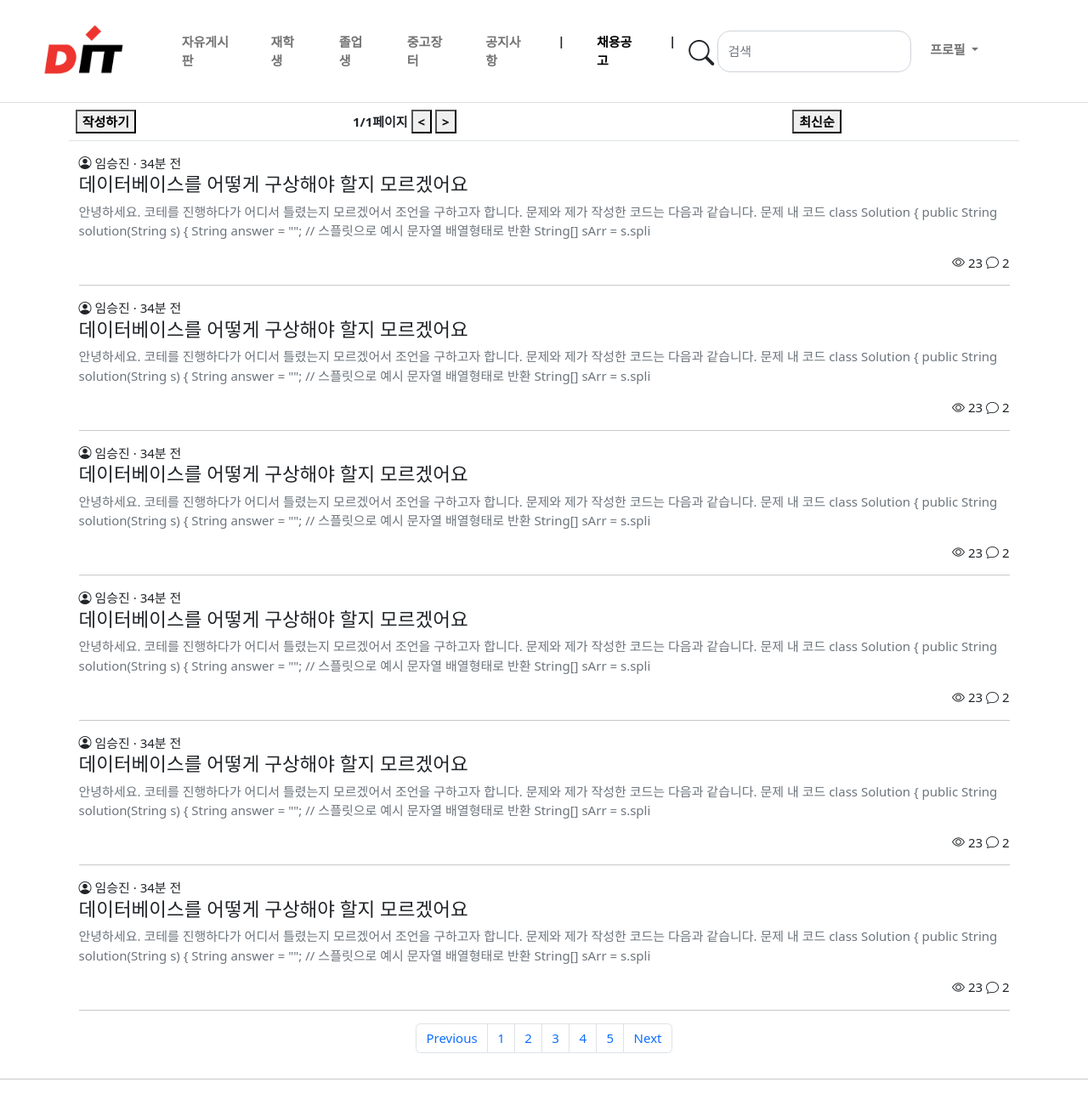
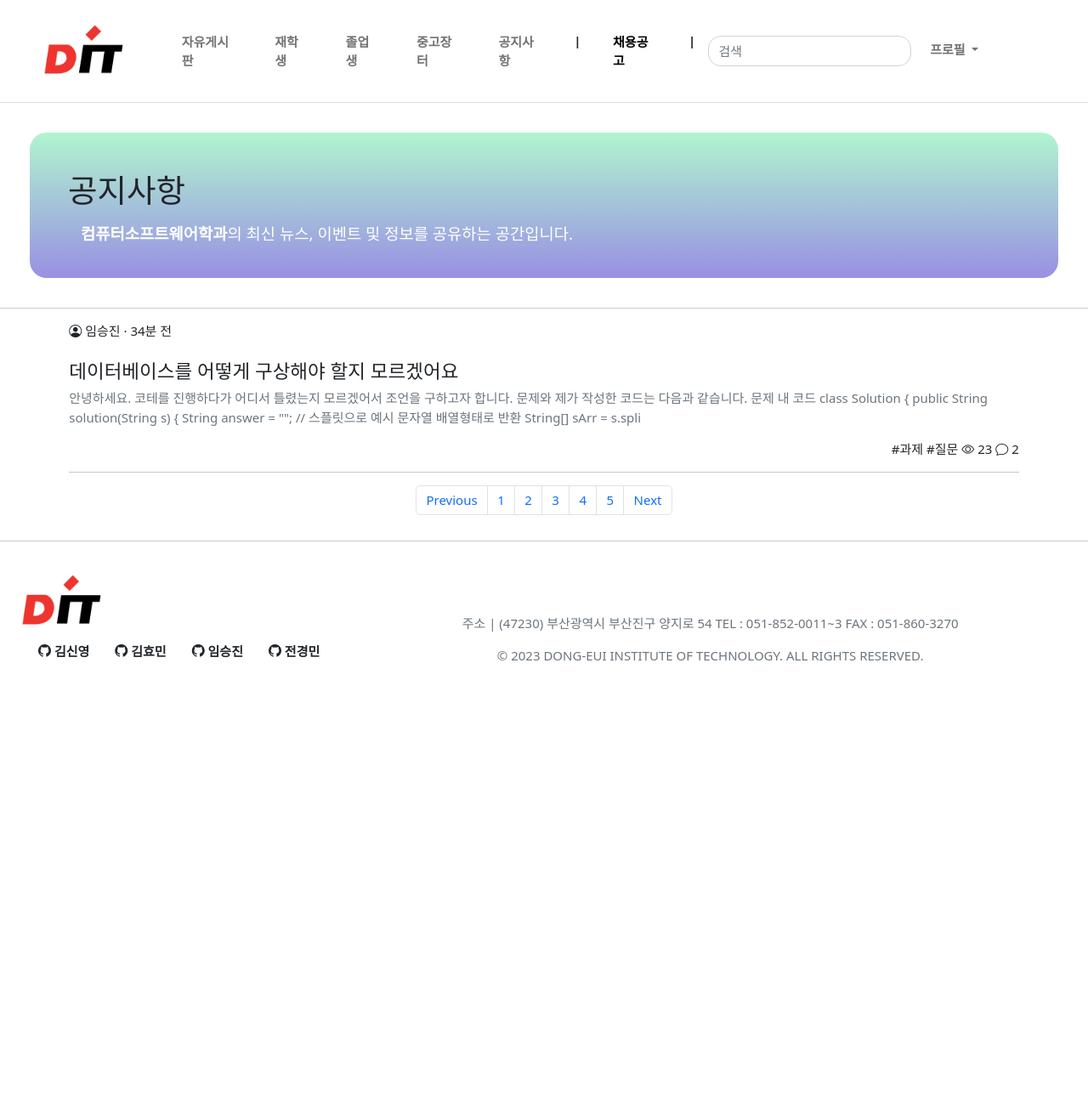
Before and after one commit to SeungJin051/BootstrapPratice, a plain HTML site: page announcement.html in a window 1280 px wide. Shown: the top 1300 px of the page at 85% size. After the commit the page ends 835 px from the top, so only its background shows below. Drawn offline with nearby package versions, Linux system fonts and the light colour scheme.

Commit message:
Update announcement.html

```diff
--- a/announcement.html
+++ b/announcement.html
@@ -129,7 +129,7 @@
             <div class="collapse navbar-collapse" id="navbarSupportedContent">
                 <ul class="navbar-nav me-auto mb-2 mb-lg-0">
                     <li class="nav-item">
-                        <a class="nav-link" href="#">자유게시판</a>
+                        <a class="nav-link" href="free.html">자유게시판</a>
                     </li>
                     <li class="nav-item">
                         <a class="nav-link" href="#">재학생</a>
@@ -154,7 +154,6 @@
                     </li>
                 </ul>
                 <form class="d-flex">
-                    <span id="icon"><i class="bi bi-search"></i></span>
                     <input class="form-control" type="search" placeholder="검색" aria-label="Search">
                 </form>
                 <ul class="navbar-nav mb-lg-1 mb-lg-0">
@@ -177,136 +176,35 @@
         </div>
     </nav>
 
-    <div class="container">
-        <table class="table">
-            <thead>
-                <tr>
-                    <th><button>작성하기</button></th>
-                    <th>
-                        1/1페이지
-                        <button>
-                            < </button>
-                                <button>
-                                    > </button>
-                    </th>
-                    <th><button>최신순</button></th>
-                </tr>
-            </thead>
-        </table>
-
+    <main>
+        <div class="mx-5pricing-header p-5 pb-md-4 text-start"
+            style="background-image: linear-gradient(to top, #9890e3 0%, #b1f4cf 100%); border-radius: 20px; margin: 35px;">
+            <h1 class=" fw-normal">공지사항</h1>
+            <p class="fs-5 text-white m-lg-3">
+                <strong>컴퓨터소프트웨어학과</strong>의 최신 뉴스, 이벤트 및 정보를 공유하는 공간입니다.
+            </p>
+        </div>
+        <hr>
         <ul class="container">
             <li>
                 <div>
                     <i class="bi bi-person-circle"></i>
                     <span>임승진</span>
-                    <span> · 34분 전</span> <br>
+                    <span> · 34분 전</span> <br> <br>
                     <h4>데이터베이스를 어떻게 구상해야 할지 모르겠어요</h4>
                     <p class="text-muted">안녕하세요. 코테를 진행하다가 어디서 틀렸는지 모르겠어서 조언을 구하고자 합니다. 문제와 제가 작성한 코드는 다음과 같습니다.
                         문제 내 코드 class
                         Solution { public String solution(String s) { String answer = ""; // 스플릿으로 예시 문자열 배열형태로
                         반환 String[] sArr = s.spli</p>
                     <div class="text-end">
+                        <span>#과제</span>
+                        <span>#질문</span>
                         <i class="bi bi-eye"></i>
                         <span>23</span>
                         <i class="bi bi-chat"></i>
                         <span>2</span>
+                    </div>
                     <hr>
-                    </div>
-                </div>
-            </li>
-            <li>
-                <div>
-                    <i class="bi bi-person-circle"></i>
-                    <span>임승진</span>
-                    <span> · 34분 전</span> <br>
-                    <h4>데이터베이스를 어떻게 구상해야 할지 모르겠어요</h4>
-                    <p class="text-muted">안녕하세요. 코테를 진행하다가 어디서 틀렸는지 모르겠어서 조언을 구하고자 합니다. 문제와 제가 작성한 코드는 다음과 같습니다.
-                        문제 내 코드 class
-                        Solution { public String solution(String s) { String answer = ""; // 스플릿으로 예시 문자열 배열형태로
-                        반환 String[] sArr = s.spli</p>
-                    <div class="text-end">
-                        <i class="bi bi-eye"></i>
-                        <span>23</span>
-                        <i class="bi bi-chat"></i>
-                        <span>2</span>
-                        <hr>
-                    </div>
-                </div>
-            </li>
-            <li>
-                <div>
-                    <i class="bi bi-person-circle"></i>
-                    <span>임승진</span>
-                    <span> · 34분 전</span> <br>
-                    <h4>데이터베이스를 어떻게 구상해야 할지 모르겠어요</h4>
-                    <p class="text-muted">안녕하세요. 코테를 진행하다가 어디서 틀렸는지 모르겠어서 조언을 구하고자 합니다. 문제와 제가 작성한 코드는 다음과 같습니다.
-                        문제 내 코드 class
-                        Solution { public String solution(String s) { String answer = ""; // 스플릿으로 예시 문자열 배열형태로
-                        반환 String[] sArr = s.spli</p>
-                    <div class="text-end">
-                        <i class="bi bi-eye"></i>
-                        <span>23</span>
-                        <i class="bi bi-chat"></i>
-                        <span>2</span>
-                        <hr>
-                    </div>
-                </div>
-            </li>
-            <li>
-                <div>
-                    <i class="bi bi-person-circle"></i>
-                    <span>임승진</span>
-                    <span> · 34분 전</span> <br>
-                    <h4>데이터베이스를 어떻게 구상해야 할지 모르겠어요</h4>
-                    <p class="text-muted">안녕하세요. 코테를 진행하다가 어디서 틀렸는지 모르겠어서 조언을 구하고자 합니다. 문제와 제가 작성한 코드는 다음과 같습니다.
-                        문제 내 코드 class
-                        Solution { public String solution(String s) { String answer = ""; // 스플릿으로 예시 문자열 배열형태로
-                        반환 String[] sArr = s.spli</p>
-                    <div class="text-end">
-                        <i class="bi bi-eye"></i>
-                        <span>23</span>
-                        <i class="bi bi-chat"></i>
-                        <span>2</span>
-                        <hr>
-                    </div>
-                </div>
-            </li>
-            <li>
-                <div>
-                    <i class="bi bi-person-circle"></i>
-                    <span>임승진</span>
-                    <span> · 34분 전</span> <br>
-                    <h4>데이터베이스를 어떻게 구상해야 할지 모르겠어요</h4>
-                    <p class="text-muted">안녕하세요. 코테를 진행하다가 어디서 틀렸는지 모르겠어서 조언을 구하고자 합니다. 문제와 제가 작성한 코드는 다음과 같습니다.
-                        문제 내 코드 class
-                        Solution { public String solution(String s) { String answer = ""; // 스플릿으로 예시 문자열 배열형태로
-                        반환 String[] sArr = s.spli</p>
-                    <div class="text-end">
-                        <i class="bi bi-eye"></i>
-                        <span>23</span>
-                        <i class="bi bi-chat"></i>
-                        <span>2</span>
-                        <hr>
-                    </div>
-                </div>
-            </li>
-            <li>
-                <div>
-                    <i class="bi bi-person-circle"></i>
-                    <span>임승진</span>
-                    <span> · 34분 전</span> <br>
-                    <h4>데이터베이스를 어떻게 구상해야 할지 모르겠어요</h4>
-                    <p class="text-muted">안녕하세요. 코테를 진행하다가 어디서 틀렸는지 모르겠어서 조언을 구하고자 합니다. 문제와 제가 작성한 코드는 다음과 같습니다.
-                        문제 내 코드 class
-                        Solution { public String solution(String s) { String answer = ""; // 스플릿으로 예시 문자열 배열형태로
-                        반환 String[] sArr = s.spli</p>
-                    <div class="text-end">
-                        <i class="bi bi-eye"></i>
-                        <span>23</span>
-                        <i class="bi bi-chat"></i>
-                        <span>2</span>
-                        <hr>
-                    </div>
                 </div>
             </li>
         </ul>
@@ -334,19 +232,21 @@
             <img src="images/dit.png" alt="" class="dit-img">
             <ul>
                 <li class="nav-item">
-                <a class="nav-link" href="#"> <i class="bi bi-github"></i>
+                    <a class="nav-link" href="https://github.com/kimsinyoung2" target="_blank"> <i
+                            class="bi bi-github"></i>
                         김신영</a>
                 </li>
                 <li class="nav-item">
-                <a class="nav-link" href="#"> <i class="bi bi-github"></i>
+                    <a class="nav-link" href="#" target="_blank"> <i class="bi bi-github"></i>
                         김효민</a>
                 </li>
                 <li class="nav-item">
-                <a class="nav-link" href="#"> <i class="bi bi-github"></i>
+                    <a class="nav-link" href="https://github.com/SeungJin051" target="_blank"> <i
+                            class="bi bi-github"></i>
                         임승진</a>
                 </li>
                 <li class="nav-item">
-                <a class="nav-link" href="#"> <i class="bi bi-github"></i>
+                    <a class="nav-link" href="#" target="_blank"> <i class="bi bi-github"></i>
                         전경민</a>
                 </li>
             </ul>
```
Lines whose indentation alone changed are shown as unchanged.
